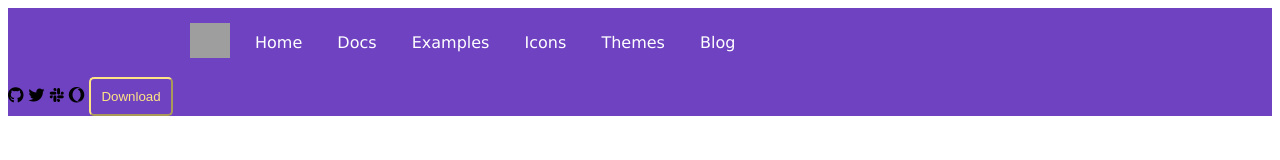
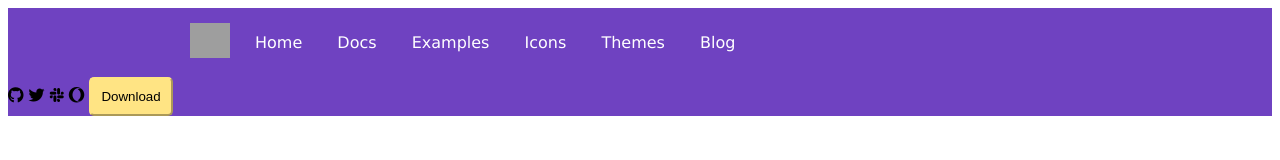
Before and after one commit to GulnazAlisherova/3.12.21, a plain HTML site: page homew.html in a window 1280 px wide. In both pictures the pointer is over the button "Download". Drawn offline with Linux system fonts and the light colour scheme; grey boxes are pictures that could not be loaded.

Commit message:
added new style to btn:hover

```diff
--- a/style3.css
+++ b/style3.css
@@ -51,4 +51,9 @@ background-color: rgb(30, 79, 238);
   border-color: #ffe484;
   background-color: #6f42c1;
   border-radius: 5px;
+  fo
 }
+.btn:hover{
+  background-color: #ffe484;
+  color: black;
+}
```
